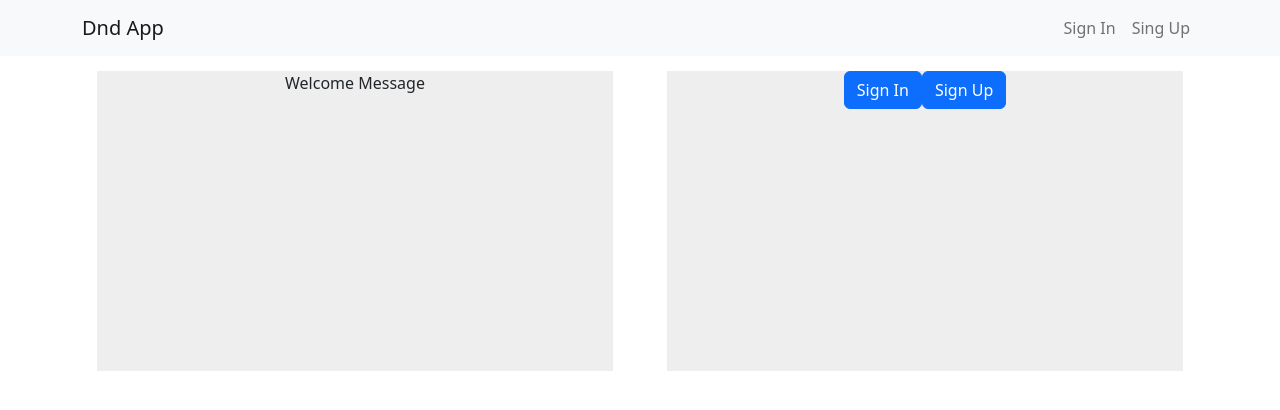
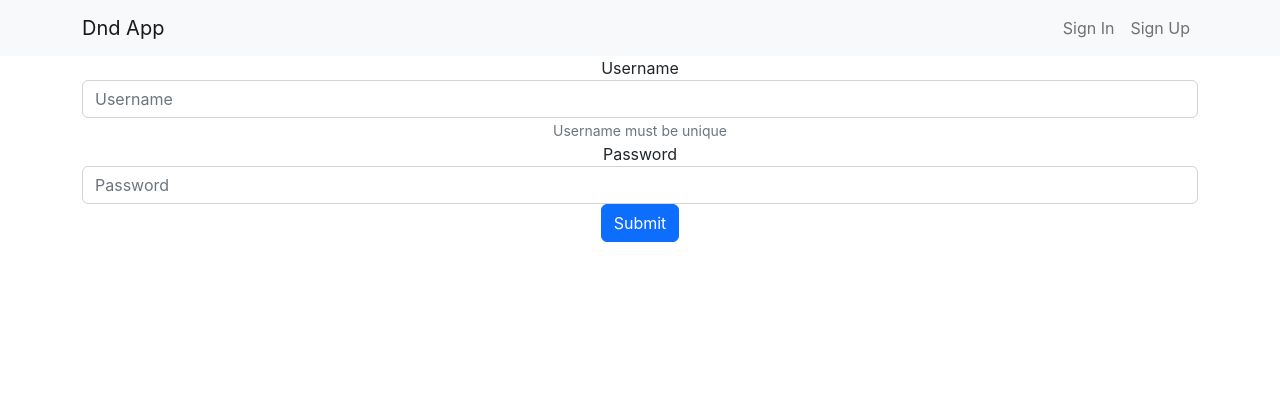
Before and after one commit to ThomasGCarpenter/D-D-Session-Summary-App, a React (Create React App) app in the folder client/: page /signup in a window 1280 px wide. Shown: the top 410 px of the page. Built offline with nearby package versions, Linux system fonts and the light colour scheme.

Commit message:
Set up React Router & create Sign Up

```diff
--- a/client/package.json
+++ b/client/package.json
@@ -6,14 +6,15 @@
     "@testing-library/jest-dom": "^5.16.4",
     "@testing-library/react": "^13.3.0",
     "@testing-library/user-event": "^13.5.0",
+    "@types/bootstrap": "^5.1.13",
     "@types/jest": "^27.5.2",
     "@types/node": "^16.11.42",
     "@types/react": "^18.0.14",
     "@types/react-dom": "^18.0.5",
-    "@types/bootstrap": "^5.1.13",
     "bootstrap": "^5.2.0",
     "react": "^18.2.0",
     "react-dom": "^18.2.0",
+    "react-router-dom": "^6.3.0",
     "react-scripts": "5.0.1",
     "typescript": "^4.7.4",
     "web-vitals": "^2.1.4"
--- a/client/src/App.tsx
+++ b/client/src/App.tsx
@@ -1,16 +1,22 @@
 import React from 'react';
-import logo from './logo.svg';
 import './App.css';
 import Welcome from './pages/welcome'
 import 'bootstrap/dist/css/bootstrap.css';
 import Header from './components/header'
+import { Routes, Route } from "react-router-dom"
+import SignUp from './pages/sign-up'
+import SignIn from './pages/sign-in'
 
 function App() {
   return (
-    <div className="App">
-      <Header/>
-      <Welcome />
-    </div>
+      <div className="App">
+        <Header/>
+        <Routes>
+          <Route path='/' element={<Welcome />}/>
+          <Route path="signup" element={<SignUp />} />
+          <Route path="signin" element={<SignIn />} />
+        </Routes>
+      </div>
   );
 }
 
--- a/client/src/components/header.tsx
+++ b/client/src/components/header.tsx
@@ -1,18 +1,20 @@
+import { Link } from "react-router-dom";
+
 function Header(){
     return (
         <nav className="navbar navbar-expand-lg navbar-light bg-light">
           <div className="container">
-            <a className="navbar-brand" href="#">Dnd App</a>
+            <Link className="navbar-brand" to="/">Dnd App</Link>
             <button className="navbar-toggler" type="button" data-toggle="collapse" data-target="#navbarNav" aria-controls="navbarNav" aria-expanded="false" aria-label="Toggle navigation">
               <span className="navbar-toggler-icon"></span>
             </button>
             <div className="collapse navbar-collapse" id="navbarNav">
               <ul className="navbar-nav ms-auto mb-2 mb-lg-0">
                 <li className="nav-item active">
-                  <a className="nav-link" href="#">Sign In</a>
+                  <Link className="nav-link" to="/signin">Sign In</Link>
                 </li>
                 <li className="nav-item">
-                  <a className="nav-link" href="#">Sing Up</a>
+                  <Link className="nav-link" to="/signup">Sign Up</Link>
                 </li>
               </ul>
             </div>
--- a/client/src/index.tsx
+++ b/client/src/index.tsx
@@ -1,16 +1,22 @@
 import React from 'react';
 import ReactDOM from 'react-dom/client';
-import './index.css';
+import { BrowserRouter } from "react-router-dom";
+import 'bootstrap/dist/css/bootstrap.css';
+
 import App from './App';
 import reportWebVitals from './reportWebVitals';
-// import 'bootstrap/dist/css/bootstrap.css';
+import './index.css';
+
 
 const root = ReactDOM.createRoot(
   document.getElementById('root') as HTMLElement
 );
+
 root.render(
-  <React.StrictMode>
-    <App />
+ <React.StrictMode>
+    <BrowserRouter>
+      <App />
+    </BrowserRouter>
   </React.StrictMode>
 );
 
--- a/client/src/pages/sign-in.tsx
+++ b/client/src/pages/sign-in.tsx
@@ -1 +1,11 @@
-export default {};
+import React from 'react';
+
+function SignIn () {
+    return (
+        <div className='SignIn'>
+            <h1>Hello Sign In</h1>
+        </div>
+    )
+}
+
+export default SignIn;
--- a/client/src/pages/sign-up.tsx
+++ b/client/src/pages/sign-up.tsx
@@ -1 +1,42 @@
-export default {};
+import React, { useState } from 'react';
+
+
+function SignUp () {
+    const [username, setUsername] = useState('')
+    const [password, setPassword] = useState('')
+    console.log(username)
+    return (
+        <div className='SignUp'>
+            <div className="container">
+                <form>
+                    <div className="form-group">
+                        <label>Username</label>
+                        <input
+                            type="email"
+                            className="form-control"
+                            aria-describedby="emailHelp"
+                            placeholder="Username"
+                            onChange={(evt) => setUsername(evt.target.value)}
+                            value={username}
+                        />
+                        <small id="emailHelp" className="form-text text-muted">Username must be unique</small>
+                    </div>
+                    <div className="form-group">
+                        <label>Password</label>
+                        <input
+                            type="password"
+                            className="form-control"
+                            placeholder="Password"
+                            onChange={(evt) => setPassword(evt.target.value)}
+                            value={password}
+                       />
+                    </div>
+
+                    <button type="submit" className="btn btn-primary">Submit</button>
+                </form>
+            </div>
+        </div>
+    )
+}
+
+export default SignUp;
--- a/client/src/pages/welcome.tsx
+++ b/client/src/pages/welcome.tsx
@@ -3,6 +3,7 @@ import './welcome.css';
 
 function Welcome() {
     return(
+
         <div className="welcome">
             <div className="container">
                 <div className="row">
@@ -24,6 +25,7 @@ function Welcome() {
                 </div>
             </div>
         </div>
+
     )
 }
 
```
Also changed, not shown: 1 other file (tests, documents, lock files or other folders).
